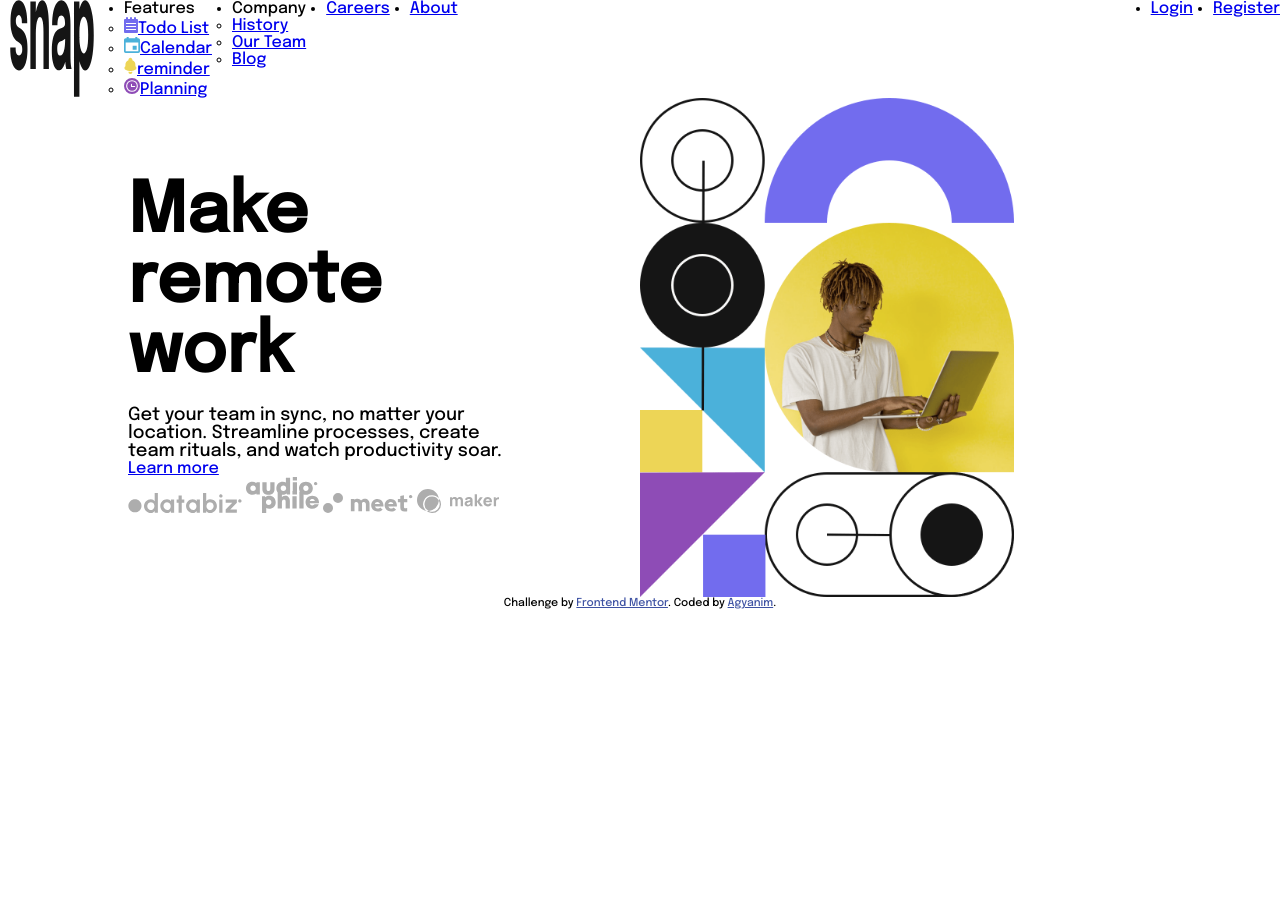
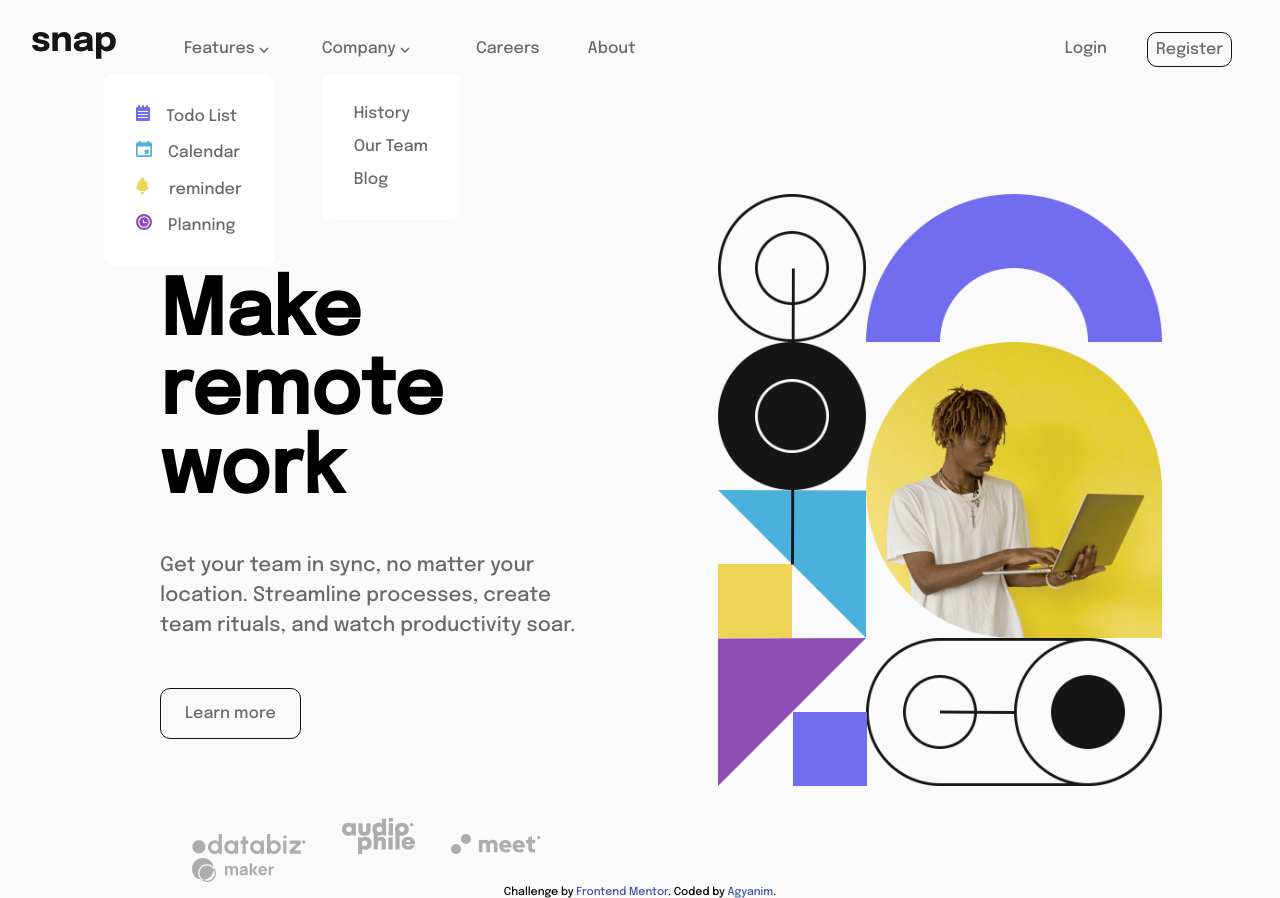
Before and after one commit to Agyanim/intro-section-with-dropdown-navigation-main, a plain HTML site: page index.html in a window 1280 px wide. Before the commit the page ends 800 px from the top, so only its background shows below. Drawn offline with Linux system fonts and the light colour scheme.

Commit message:
navigation code added

```diff
--- a/css/style.css
+++ b/css/style.css
@@ -13,37 +13,133 @@
 
 body {
   font-family: "Epilogue", sans-serif;
+  background-color: var(--AlmostWhite);
 }
-nav{
+.navigation{
+
+margin-top: 1em;}
+.logo{
+    position: absolute;
+    margin-left: 2em;
+    display: inline-block;
+    left: -10em;
+}
+.logo-menu-list-1-wrapper{
+    position: relative;
+    display: flex;
+    justify-content: space-between;
+    padding: 1em;
+    margin-left: 10em;
+}
+.list-1 ,.list-2{
+    display: flex;
+}
+.list-1 > li:hover,
+.list-1 > li:active,
+.list-1  li > a:hover,
+.list-1  li > a:active,
+.list-2 li a:hover,
+.list-2 li a:active
+{
+    color: var(--AlmostBlack);
+}
+.list-1 >:nth-child(4){
+    margin-left: 2em;
+}
+.list-1 >:nth-child(2){
+    margin-left: -3em;
+}
+
+li{
+    list-style: none;
+    color: var(--MediumGray);
+    padding: 0.5em;
+    cursor: pointer;
+
+
+}
+a{
+    text-decoration: none;
+    color: var(--MediumGray);
+}
+.sub-list-1,
+.sub-list-2{
+    background-color: white;
+    padding: 1.5em;
+    margin-top: 1em;
+    border-radius: 10px;
+}
+.sub-list-1{
+    position: relative;
+    left: -5em;
+}
+.sub-list-1 img{
+padding-right: 1em;
+}
+.register{
+    border: 1px solid var(--AlmostBlack);
+    border-radius: 10px;
+    margin-left: 2em;
+    margin-right: 2em;
+}
+.register a{
+    padding:0.
+    0.5em;
+}
+.icon-menu-wrapper{
+    display: none;
+}
+.content-wrapper{
     display: flex;
     justify-content: space-between;
 }
-.logo-menu-list-1,.list-1 ,.list-2{
-    display: flex;margin-left: 10px;
-}
-.list-1 > li, .list-2 > li{
-    margin-left: 20px;
-}
-.content-wrapper{
-    display: flex;
-}
 .make-a-remote-work-wrapper{
-    width: 50%;
-    padding: 5em 8em;
+    width: 64.9%;
+    padding: 0em 0em;
+    margin-top: -1em;
+    margin-left: 10em;
+
 
 }
 .make-a-remote-work-wrapper h1{
-    font-size: 4.3em;
+    font-size: 4.8em;
     font-weight: 700;
 }
 .make-a-remote-work-wrapper p{
-    font-size: 18px;
-    padding-top: 1em;
+    font-size: 20px;
+    padding-top: 2em;
+    color: var(--MediumGray);
+    line-height: 30px;
+
+}
+.lean-more{
+    margin-top: 4em;
+}
+.lean-more a{
+        border: 1px solid var(--AlmostBlack);
+        border-radius: 10px;
+padding: 1em 1.5em;
+}
+.lean-more a:hover,
+.lean-more a:active
+{
+color: var(--AlmostBlack);
+}
+
+.client-icon{
+    margin-top: 6em;
+
+}
+.client-icon img{
+    margin-left: 2em;;
 
 }
 
 .image-hero{
-    background: url(../images/image-hero-desktop.png)  no-repeat  ;
+    background: url(../images/image-hero-desktop.png)  top no-repeat  ;
     background-size: contain;
-    width: 47%;
+    width: 100%;
+    height: 37em;
+    position: relative;
+    top: -6em;
 }
--- a/index.html
+++ b/index.html
@@ -33,22 +33,40 @@
   </head>
   <body>
     <header>
-      <nav>
-        <div class="logo-menu-list-1">
-          <img src="images/logo.svg" alt="" />
+      <nav class="navigation">
+        <div class="logo-menu-list-1-wrapper">
+          <img class="logo" src="images/logo.svg" alt="" />
           <div class="menu-list-1-wrapper">
             <ul class="list-1">
               <li>
-                Features
+                Features <img class="arrow-down-features" src="images/icon-arrow-down.svg" alt="" />
+
                 <ul class="sub-list-1">
-                  <li><img src="images/icon-todo.svg" alt=""><a href="#">Todo List</a></li>
-                  <li><img src="images/icon-calendar.svg" alt=""><a href="#">Calendar</a></li>
-                  <li><img src="images/icon-reminders.svg" alt=""><a href="#">reminder</a></li>
-                  <li><img src="images/icon-planning.svg" alt=""><a href="#">Planning</a></li>
+                  <li>
+                    <img src="images/icon-todo.svg" alt="" /><a href="#"
+                      >Todo List</a
+                    >
+                  </li>
+                  <li>
+                    <img src="images/icon-calendar.svg" alt="" /><a href="#"
+                      >Calendar</a
+                    >
+                  </li>
+                  <li>
+                    <img src="images/icon-reminders.svg" alt="" />
+                    <a href="#"
+                      >reminder</a
+                    >
+                  </li>
+                  <li>
+                    <img src="images/icon-planning.svg" alt="" /><a href="#"
+                      >Planning</a
+                    >
+                  </li>
                 </ul>
               </li>
               <li>
-                Company
+                Company <img class="arrow-down-company" src="images/icon-arrow-down.svg" alt="">
                 <ul class="sub-list-2">
                   <li><a href="#">History</a></li>
                   <li><a href="#">Our Team</a></li>
@@ -59,12 +77,19 @@
               <li><a href="#">About</a></li>
             </ul>
           </div>
-        </div>
+
         <div class="menu-list-2-wrapper">
           <ul class="list-2">
             <li><a href="#">Login</a></li>
             <li class="register"><a href="#">Register</a></li>
+            <div class="icon-menu-wrapper">
+              <img src="images/icon-menu.svg" alt="">
+              <img src="images/icon-close-menu.svg" alt="">
+            </div>
           </ul>
+          </div>
+
+
         </div>
       </nav>
     </header>
```
